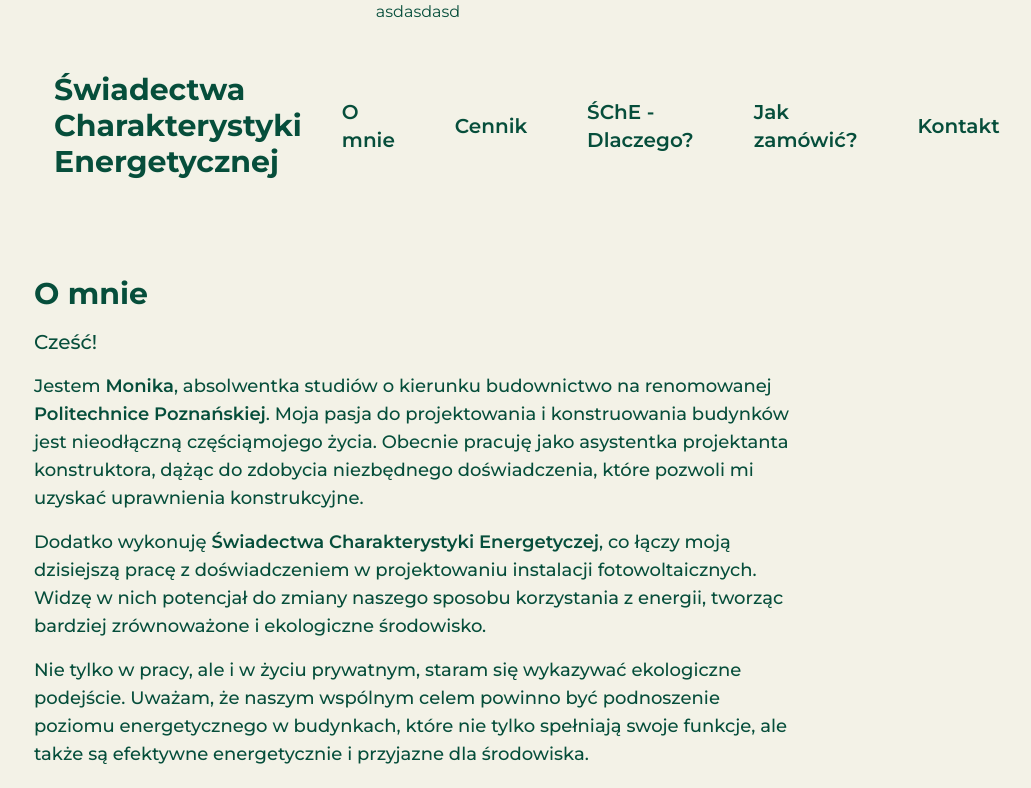
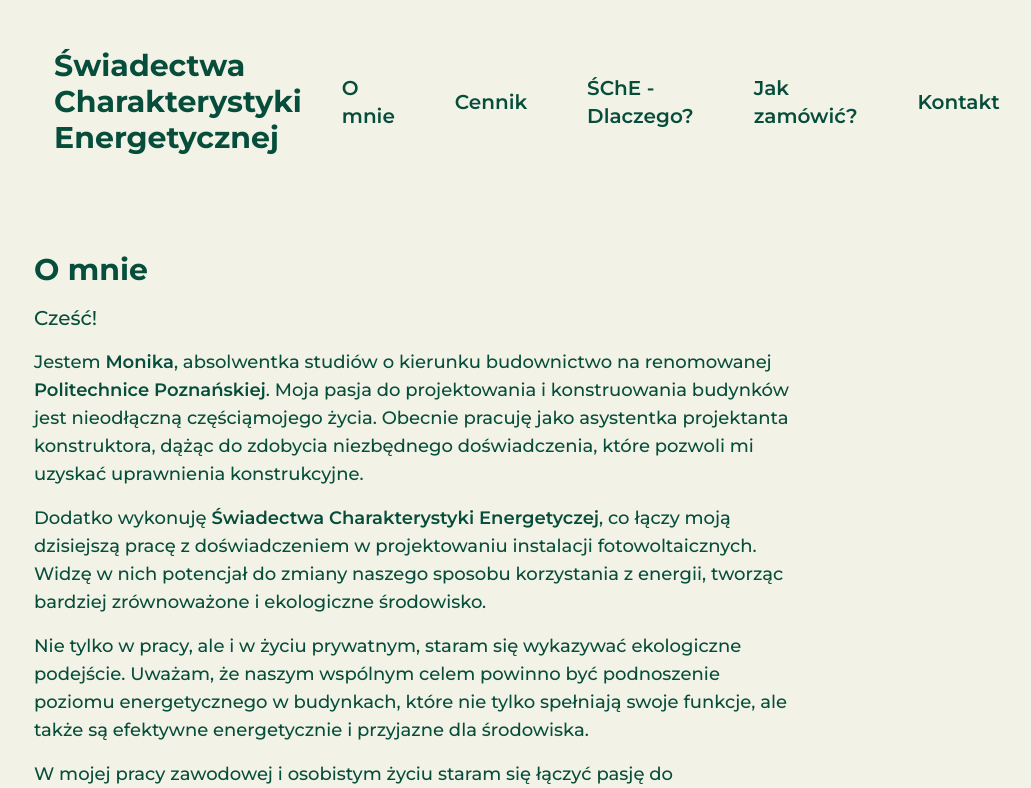
Before and after one commit to Swiadectwa-Energetyczne/swiadectwa-energetyczne.github.io, a Next.js app: page / in a window 1280 px wide. Shown: the top 788 px of the page, without its empty margins (222-1253 px from the left). Built offline with nearby package versions, Linux system fonts and the light colour scheme.

Commit message:
Remove sendgrid impl

```diff
--- a/next.config.js
+++ b/next.config.js
@@ -28,10 +28,6 @@ const nextConfig = {
         unoptimized: true,
     },
 
-    env: {
-        'send_grid_api_key': process.env.TEST
-    }
-
 };
 
 module.exports = nextConfig;
--- a/src/app/page.tsx
+++ b/src/app/page.tsx
@@ -7,27 +7,8 @@ import About from '@/section/about';
 import Price from '@/section/price';
 
 export default function Home() {
-
-  const callAPI = async () => {
-    try {
-      const res = await fetch(`https://api.sendgrid.com/v3/mail/send`, {
-        method: 'POST',
-        headers: {
-          Authorization: `Bearer ${process.env.send_grid_api_key}`,
-          'Content-Type': 'application/json'
-        },
-        body: JSON.stringify({"personalizations": [{"to": [{"email": "drolewski@gmail.com"}]}],"from": {"email": "swiadectwa.eko@gmail.com"},"subject": "Sending with SendGrid is Fun","content": [{"type": "text/plain", "value": "and easy to do anywhere, even with cURL"}]})
-      });
-      const data = await res.json();
-      console.log(data);
-    } catch (err) {
-      console.log(err);
-    }
-  };
-
   return (
     <main className="font-sans flex flex-col h-screen">
-      <button onClick={callAPI}>asdasdasd</button>
       <Header/>
       <article className="xl:mx-64 xl:my-10 mx-6 my-8 flex-1">
         <section id="about">
```
